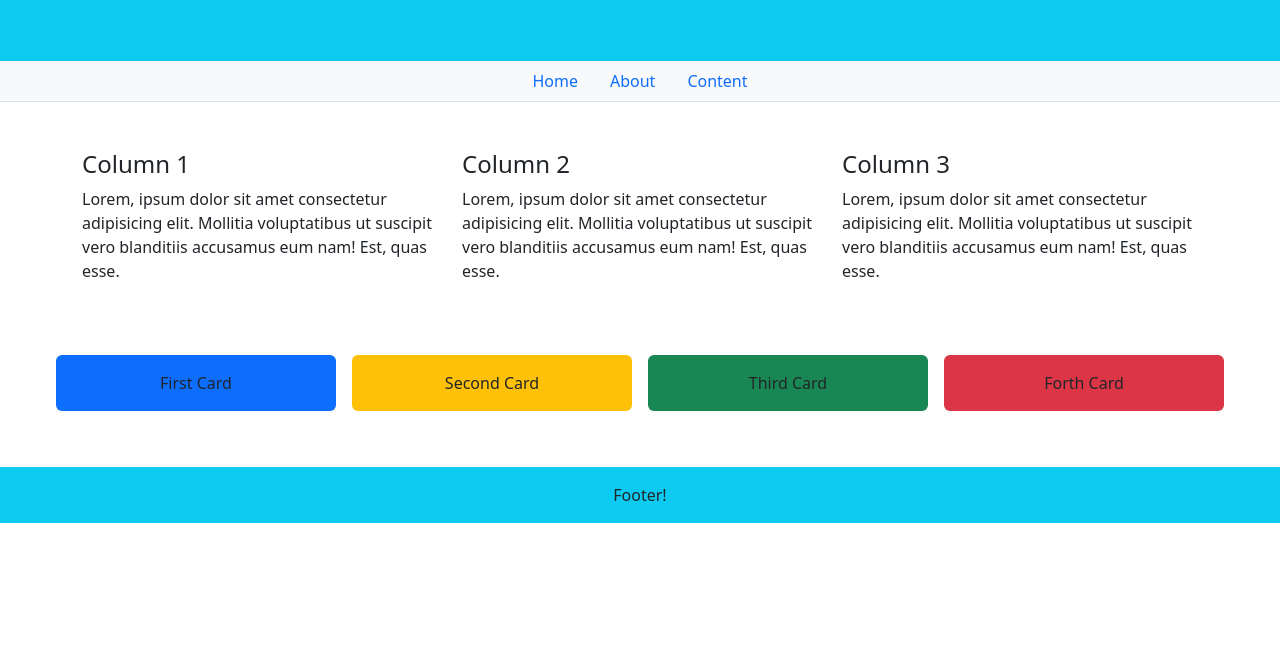
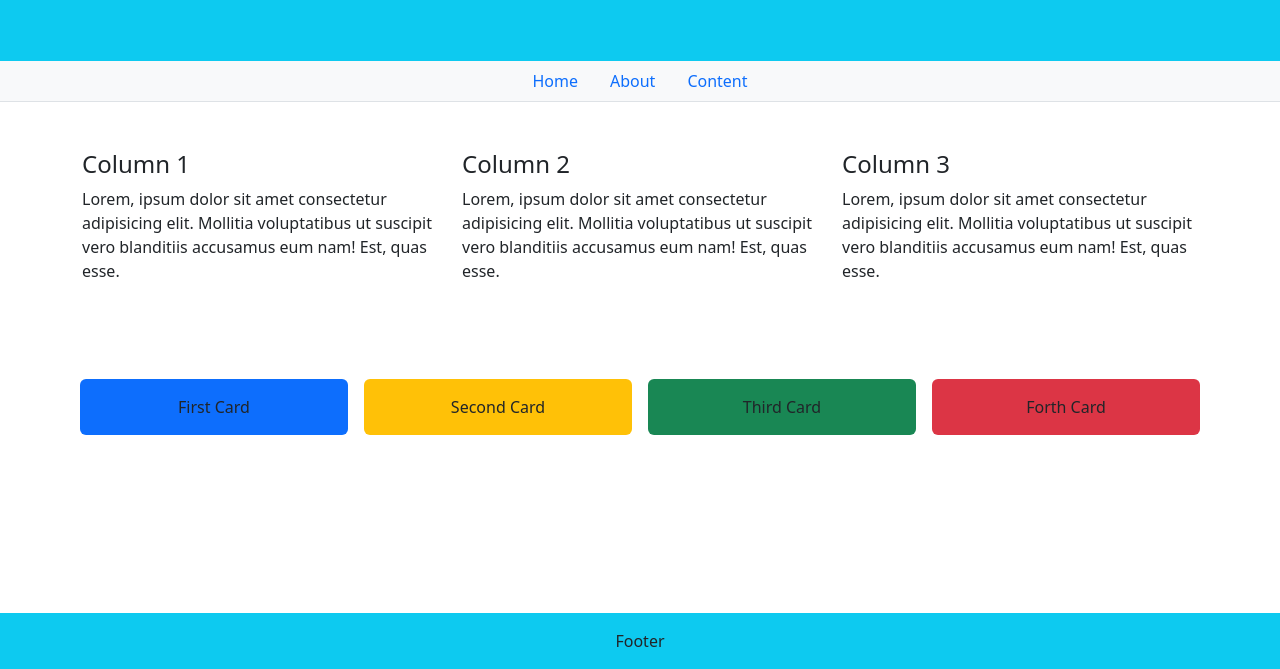
Before and after one commit to cemkgrbz/uib-framework-bootstrap-cemkgrbz, a plain HTML site: page index.html in a window 1280 px wide. Shown: the part 131-800 px from the top of the page. Drawn offline with nearby package versions, Linux system fonts and the light colour scheme.

Commit message:
modified html file

```diff
--- a/index.html
+++ b/index.html
@@ -14,7 +14,7 @@
 </head>
 <body>
     <header>
-        <div class="bg-info pt-5 pb-5 text-center">
+        <div class="bg-info p-5 text-center">
             <h1>Bootstrap Page</h1>
             <p>Create this</p>
         </div>
@@ -49,7 +49,7 @@
               </div>
             </div>
           </div>
-          <div class="card-group text-center p-5">
+          <div class="card-group text-center p-5 m-4">
             <div class="card m-2 bg-primary rounded border-0">
               <div class="card-body">
                 <p class="card-text">First Card</p>
@@ -72,9 +72,7 @@
               </div>
           </div>
     </main>
-    <footer>
-        <p class="text-center bg-info p-3">Footer!</p>
-    </footer>
+    <footer class="text-center bg-info p-3 fixed-bottom">Footer</footer>
     <script
       src="https://cdn.jsdelivr.net/npm/bootstrap@5.2.0-beta1/dist/js/bootstrap.bundle.min.js"
       integrity="sha384-pprn3073KE6tl6bjs2QrFaJGz5/SUsLqktiwsUTF55Jfv3qYSDhgCecCxMW52nD2"
```
